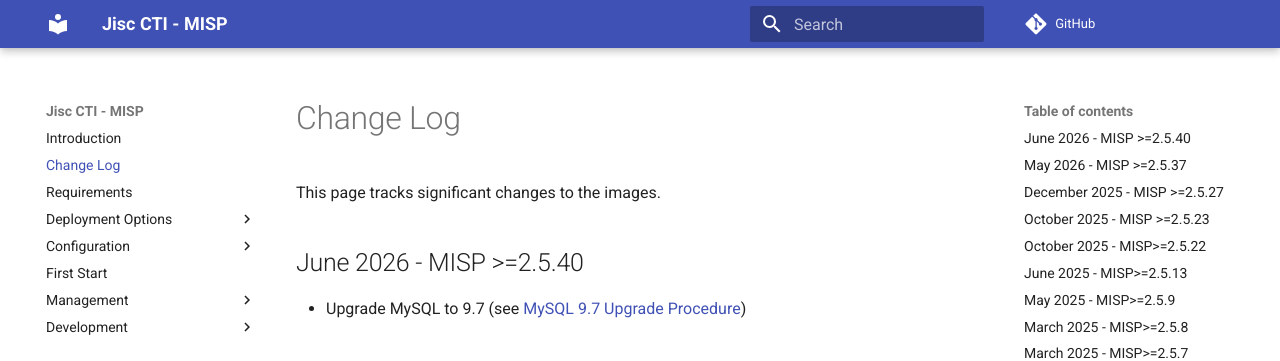
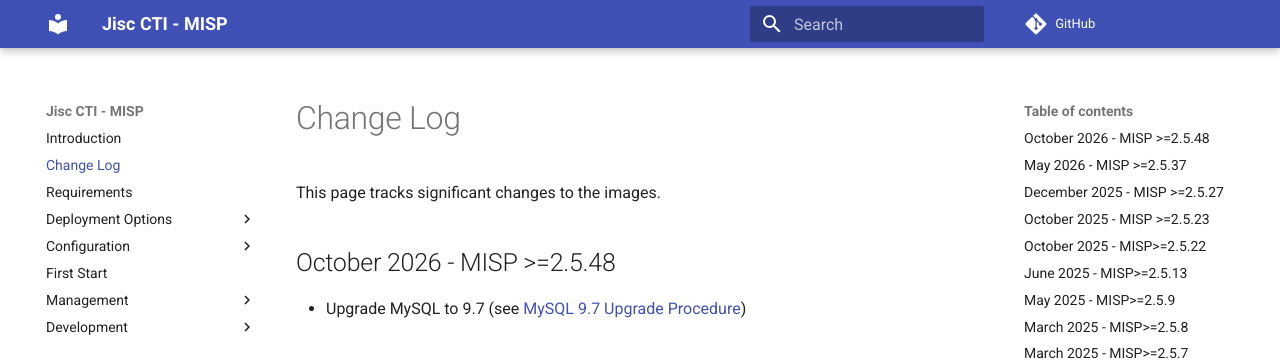
Before and after one commit to JiscCTI/misp-docker, an MkDocs documentation site: the page built from pages/changelog.md, in a window 1280 px wide and 900 px high. Shown: the top 361 px of the window. Built offline with MkDocs 1.6.1 and Material for MkDocs 9.7.7, drawn with Linux system fonts in a browser that asks for light colours; comment, search, counter and statistics services are not loaded.

Commit message:
docs: update for release

```diff
--- a/pages/changelog.md
+++ b/pages/changelog.md
@@ -8,7 +8,7 @@
 
 This page tracks significant changes to the images.
 
-## June 2026 - MISP >=2.5.40
+## October 2026 - MISP >=2.5.48
 
 * Upgrade MySQL to 9.7 (see [MySQL 9.7 Upgrade Procedure](upgrade/mysql_9_7.md))
 
```
Also changed, not shown: pages/upgrade/mysql_9_7.md (+5 -5 lines).
